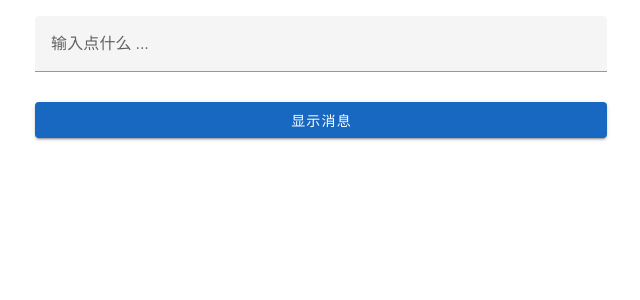
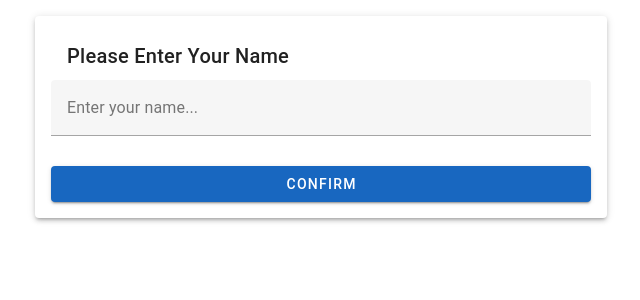
Before and after one commit to mooncat126/vue3-playwrite, a Vue app in the folder vue3-playwright-demo/: page / in a window 1280 px wide. Shown: the top 300 px of the page, without its empty margins (319-959 px from the left). Built offline with nearby package versions, Linux system fonts and the light colour scheme.

Commit message:
feature: create user name input component

```diff
--- a/vue3-playwright-demo/src/components/HelloWorld.vue
+++ /dev/null
@@ -1,43 +0,0 @@
-<template>
-  <v-container>
-    <v-row justify="center">
-      <v-col cols="12" md="6">
-        <!-- 输入框 -->
-        <v-text-field
-          v-model="message"
-          label="输入点什么 ..."
-          outlined
-          clearable
-        ></v-text-field>
-
-        <!-- 按钮 -->
-        <v-btn
-          color="primary"
-          class="mt-2"
-          block
-          @click="showMessage"
-        >
-          显示消息
-        </v-btn>
-
-        <!-- 显示消息 -->
-        <v-alert v-if="displayedMessage" type="info" class="mt-3">
-          消息：{{ displayedMessage }}
-        </v-alert>
-      </v-col>
-    </v-row>
-  </v-container>
-</template>
-
-<script setup>
-import { ref } from "vue";
-
-// 定义响应式变量
-const message = ref("");
-const displayedMessage = ref("");
-
-// 定义方法
-const showMessage = () => {
-  displayedMessage.value = message.value;
-};
-</script>
--- /dev/null
+++ b/vue3-playwright-demo/src/components/UserNameInput.vue
@@ -0,0 +1,60 @@
+<template>
+  <v-container>
+    <v-row justify="center">
+      <v-col cols="12" md="6">
+        <v-card class="pa-4 mb-8" elevation="3" >
+          <v-card-title> Please Enter Your Name </v-card-title>
+          <!-- Input field -->
+          <v-text-field
+            v-model="userName"
+            label="Enter your name..."
+            outlined
+            clearable
+          ></v-text-field>
+
+          <!-- Confirm button -->
+          <v-btn color="primary" class="mt-2" block @click="confirmName">
+            Confirm
+          </v-btn>
+        </v-card>
+
+        <v-card v-if="displayedUserName" class="pa-4 mb-8" elevation="3">
+          <v-card-title>Confirm Your Name</v-card-title>
+          <!-- Display user name -->
+          <v-alert v-if="displayedUserName" type="success" class="mt-3">
+            Your Name: {{ displayedUserName }}
+          </v-alert>
+        </v-card>
+
+        <!-- Conditional button to navigate to user profile -->
+          <v-card v-if="displayedUserName" class="pa-4 mb-8" elevation="3">
+          <v-card-title> Go To User Profile </v-card-title>
+          <v-btn color="secondary" class="mt-2" block @click="goToUserProfile">
+            Click Here
+          </v-btn>
+        </v-card>
+      </v-col>
+    </v-row>
+  </v-container>
+</template>
+
+<script setup>
+import { ref } from "vue";
+import { useRouter } from "vue-router";
+
+const userName = ref("");
+const displayedUserName = ref("");
+
+const router = useRouter();
+
+const confirmName = () => {
+  displayedUserName.value = userName.value;
+};
+
+const goToUserProfile = () => {
+  router.push({
+    path: "/user-profile",
+    query: { name: displayedUserName.value },
+  });
+};
+</script>
--- a/vue3-playwright-demo/src/router/index.ts
+++ b/vue3-playwright-demo/src/router/index.ts
@@ -1,13 +1,13 @@
 import { createRouter, createWebHistory } from 'vue-router';
 import UserProfile from '@/components/UserProfile.vue';
-import HelloWorld from '@/components/HelloWorld.vue';
+import UserNameInput from '@/components/UserNameInput.vue';
 
 
 const routes = [
   {
     path: '/',
-    name: 'HelloWorld',
-    component: HelloWorld
+    name: 'UserNameInput',
+    component: UserNameInput
   },
   {
     path: '/user-profile',
```
